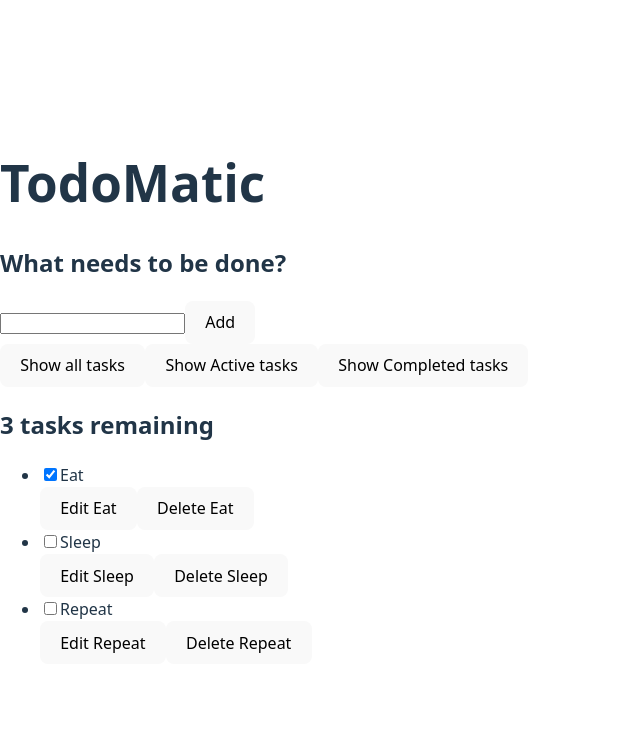
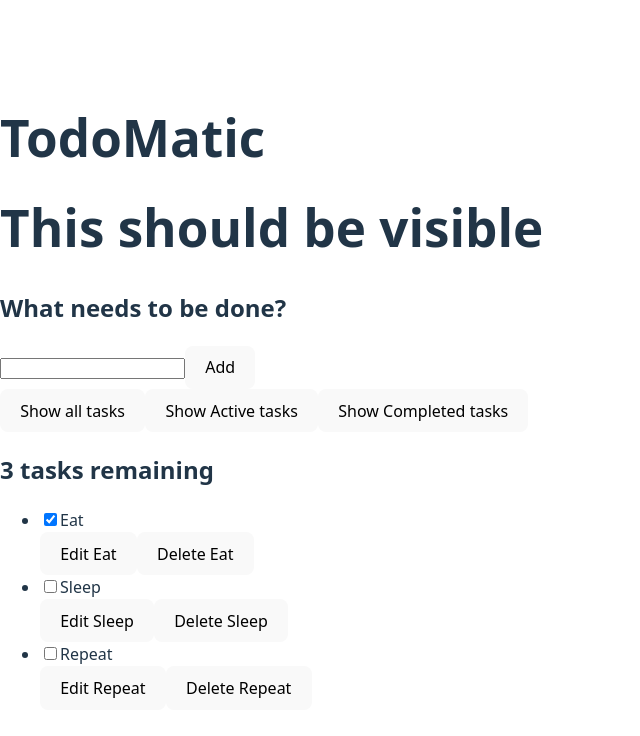
Before and after one commit to socayooot/first-React, a React (Vite) app: page / in a window 1280 px wide. Shown: the top 736 px of the page, without its empty margins (0-640 px from the left). Built offline with nearby package versions, Linux system fonts and the light colour scheme.

Commit message:
Playing with the visibility and hidden tags in the react todoapp section of the tutorial

```diff
--- a/src/App.jsx
+++ b/src/App.jsx
@@ -1,7 +1,9 @@
 function App(props) {
   return (
     <div className="todoapp stack-large">
-      <h1 Hidden>TodoMatic</h1>
+      <h1 hidden={false}>TodoMatic</h1>
+      <h1 hidden={true}>This should be hidden</h1>
+      <h1 hidden={false}>This should be visible</h1>
       <form>
         <h2 className="label-wrapper">
           <label htmlFor="new-todo-input" className="label__lg">
```
